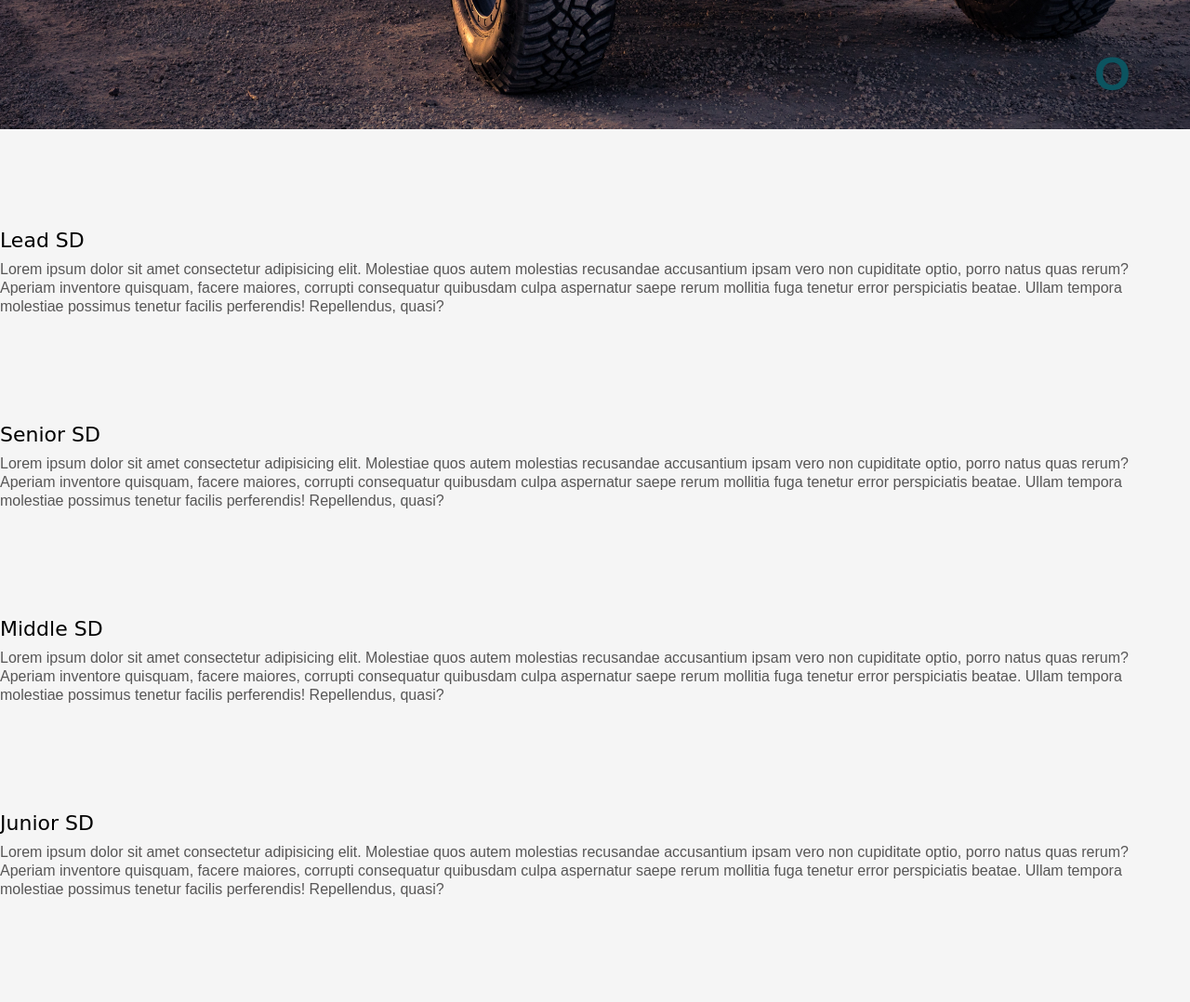
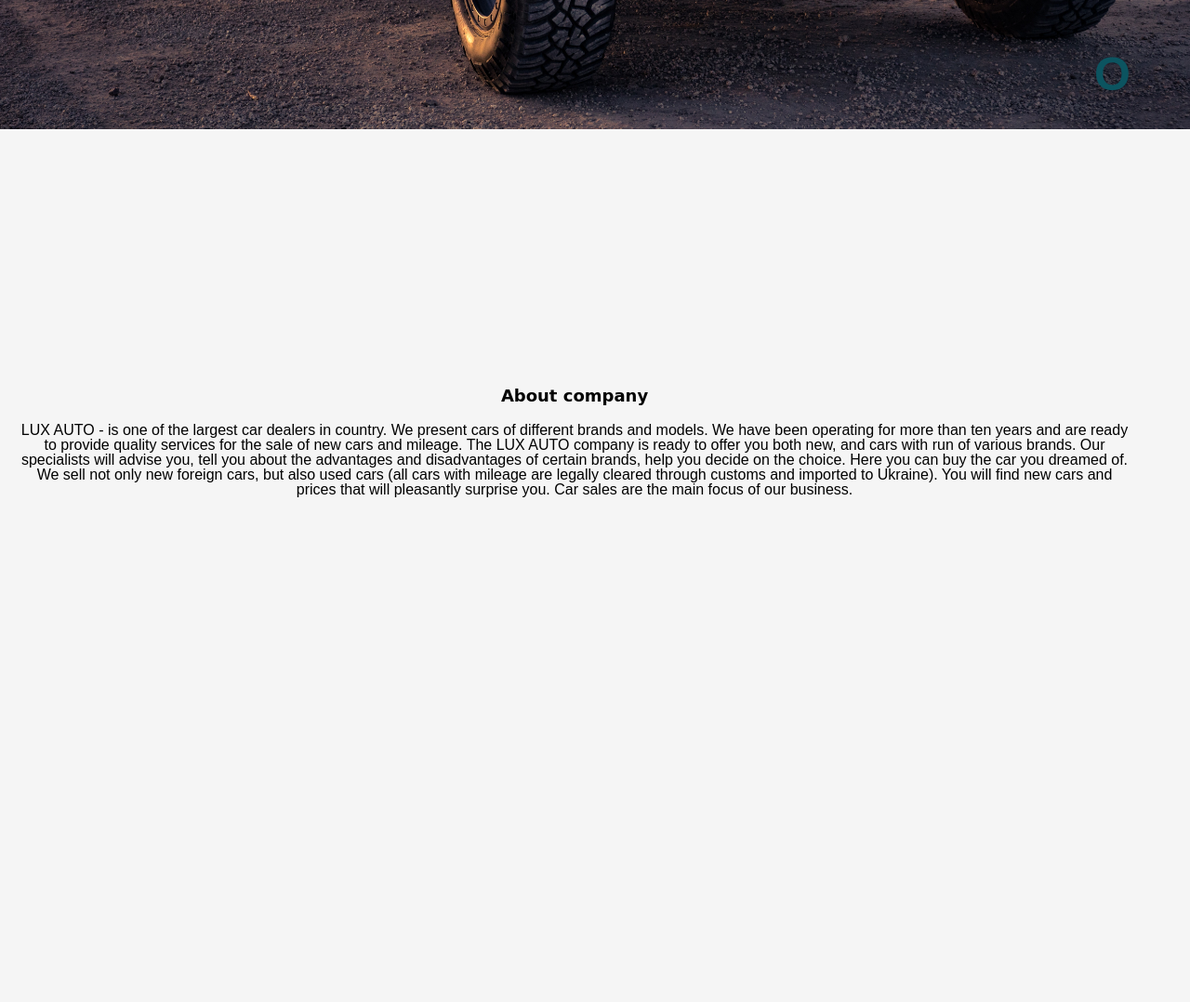
Before and after one commit to 21ivan/CarDealership, a Django app: page / in a window 1280 px wide. Shown: the part 801-1879 px from the top of the page at 93% size. Run offline with Django 3.2, Linux system fonts and the light colour scheme; data comes from the database, SQL or seed files in the repository; both versions use the stored data as it was after the commit; some web fonts are replaced.

Commit message:
create 'homePage.html'

```diff
--- a/mysite/mainApp/admin.py
+++ b/mysite/mainApp/admin.py
@@ -1,7 +1,7 @@
 from django.contrib import admin
 
 # Register your models here.
-from mainApp.models import Brand, Car
+from mainApp.models import Brand, Car, Info
 
 
 class BrandAdmin(admin.ModelAdmin):
@@ -14,3 +14,4 @@ class BrandAdmin(admin.ModelAdmin):
 # admin.site.register(BrandAdmin)
 admin.site.register(Brand)
 admin.site.register(Car)
+admin.site.register(Info)
--- a/mysite/mainApp/models.py
+++ b/mysite/mainApp/models.py
@@ -3,6 +3,14 @@ from django.db import models
 
 def upload_location(instance, filename):
     return f'{instance.id}, {filename}'
+
+
+class Info(models.Model):
+    title = models.CharField(max_length=170)
+    content = models.TextField(max_length=900)
+
+    def __str__(self):
+        return self.title
 
 
 class Brand(models.Model):
--- a/mysite/mainApp/static/css/style.css
+++ b/mysite/mainApp/static/css/style.css
@@ -164,6 +164,21 @@ html {
 .about-info {
     width: 40%;
 }
+.about {
+    position: absolute;
+    height: 50vh;
+    margin-left: 20px;
+    text-align: center;
+}
+.about h2{
+    padding-bottom: 20px;
+    font-size: large;
+    font-weight: bold;
+}
+.about p{
+    position: center;
+    text-align-all: start;
+}
 
 .about-box {
     margin-bottom: 20px;
@@ -181,6 +196,8 @@ html {
     color: #575656;
     line-height: 20px;
 }
+
+
 .paginator{
     margin-top: 10px;
     width: 100%;
@@ -212,7 +229,7 @@ html {
 .contacts-map {
     width: 60%;
     height: 70vh;
-    border: 10px solid black;
+    border: 5px solid black;
 }
 
 .footer {
--- a/mysite/mainApp/templates/mainApp/cars_list.html
+++ b/mysite/mainApp/templates/mainApp/cars_list.html
@@ -1,6 +1,5 @@
 {% extends "mainApp/wrapper.html" %}
 {% block content %}
-{#    <li>{{ title }}</li>#}
     {% for query in queryset %}
         <div class="about-photo">
             {% if query.image %}
@@ -10,11 +9,13 @@
         <div class="about-info">
             <div class="about-box">
                 <h3>{{ query.model }}</h3>
+                <p class="navbar-brand">{{ query.brand }}</p>
                 <p>{{ query.price }} usd</p>
                 <p>{{ query.capacity }}</p>
                 <p>{{ query.car_type }}</p>
                 <p>{{ query.year }}</p>
                 <p>{{ query.engine_type }}</p>
+
             </div>
         </div>
     {% endfor %}
--- a/mysite/mainApp/templates/mainApp/homePage.html
+++ b/mysite/mainApp/templates/mainApp/homePage.html
@@ -1,39 +1,10 @@
 {% extends "mainApp/wrapper.html" %}
 {% block content %}
-    <div class="about-box">
-        <h3>Lead SD</h3>
-        <p>Lorem ipsum dolor sit amet consectetur adipisicing elit. Molestiae quos autem molestias
-            recusandae accusantium ipsam vero non cupiditate optio, porro natus quas rerum? Aperiam
-            inventore quisquam, facere maiores, corrupti consequatur quibusdam culpa aspernatur saepe
-            rerum
-            mollitia fuga tenetur error perspiciatis beatae. Ullam tempora molestiae possimus tenetur
-            facilis perferendis! Repellendus, quasi?</p>
-    </div>
-    <div class="about-box">
-        <h3>Senior SD</h3>
-        <p>Lorem ipsum dolor sit amet consectetur adipisicing elit. Molestiae quos autem molestias
-            recusandae accusantium ipsam vero non cupiditate optio, porro natus quas rerum? Aperiam
-            inventore quisquam, facere maiores, corrupti consequatur quibusdam culpa aspernatur saepe
-            rerum
-            mollitia fuga tenetur error perspiciatis beatae. Ullam tempora molestiae possimus tenetur
-            facilis perferendis! Repellendus, quasi?</p>
-    </div>
-    <div class="about-box">
-        <h3>Middle SD</h3>
-        <p>Lorem ipsum dolor sit amet consectetur adipisicing elit. Molestiae quos autem molestias
-            recusandae accusantium ipsam vero non cupiditate optio, porro natus quas rerum? Aperiam
-            inventore quisquam, facere maiores, corrupti consequatur quibusdam culpa aspernatur saepe
-            rerum
-            mollitia fuga tenetur error perspiciatis beatae. Ullam tempora molestiae possimus tenetur
-            facilis perferendis! Repellendus, quasi?</p>
-    </div>
-    <div class="about-box">
-        <h3>Junior SD</h3>
-        <p>Lorem ipsum dolor sit amet consectetur adipisicing elit. Molestiae quos autem molestias
-            recusandae accusantium ipsam vero non cupiditate optio, porro natus quas rerum? Aperiam
-            inventore quisquam, facere maiores, corrupti consequatur quibusdam culpa aspernatur saepe
-            rerum
-            mollitia fuga tenetur error perspiciatis beatae. Ullam tempora molestiae possimus tenetur
-            facilis perferendis! Repellendus, quasi?</p>
-    </div>
+    {% for query in queryset %}
+        <div class="about">
+            <h2>{{ query.title }}</h2>
+            <p>{{ query.content }}</p>
+        </div>
+    {% endfor %}
+
 {% endblock %}
--- a/mysite/mainApp/views.py
+++ b/mysite/mainApp/views.py
@@ -1,12 +1,17 @@
 from django.core.paginator import Paginator, PageNotAnInteger, EmptyPage
 from django.shortcuts import render
-from .models import Car
+from .models import Car, Info
+
 
 # Create your views here.
 
 
 def index(request):
-    return render(request, 'mainApp/homePage.html')
+    queryset = Info.objects.all()
+    context = {
+        'queryset': queryset
+    }
+    return render(request, 'mainApp/homePage.html', context)
 
 
 def cars_list(request):
```
Also changed, not shown: mysite/db.sqlite3, mysite/mainApp/migrations/0008_alter_info_content.py (added).
